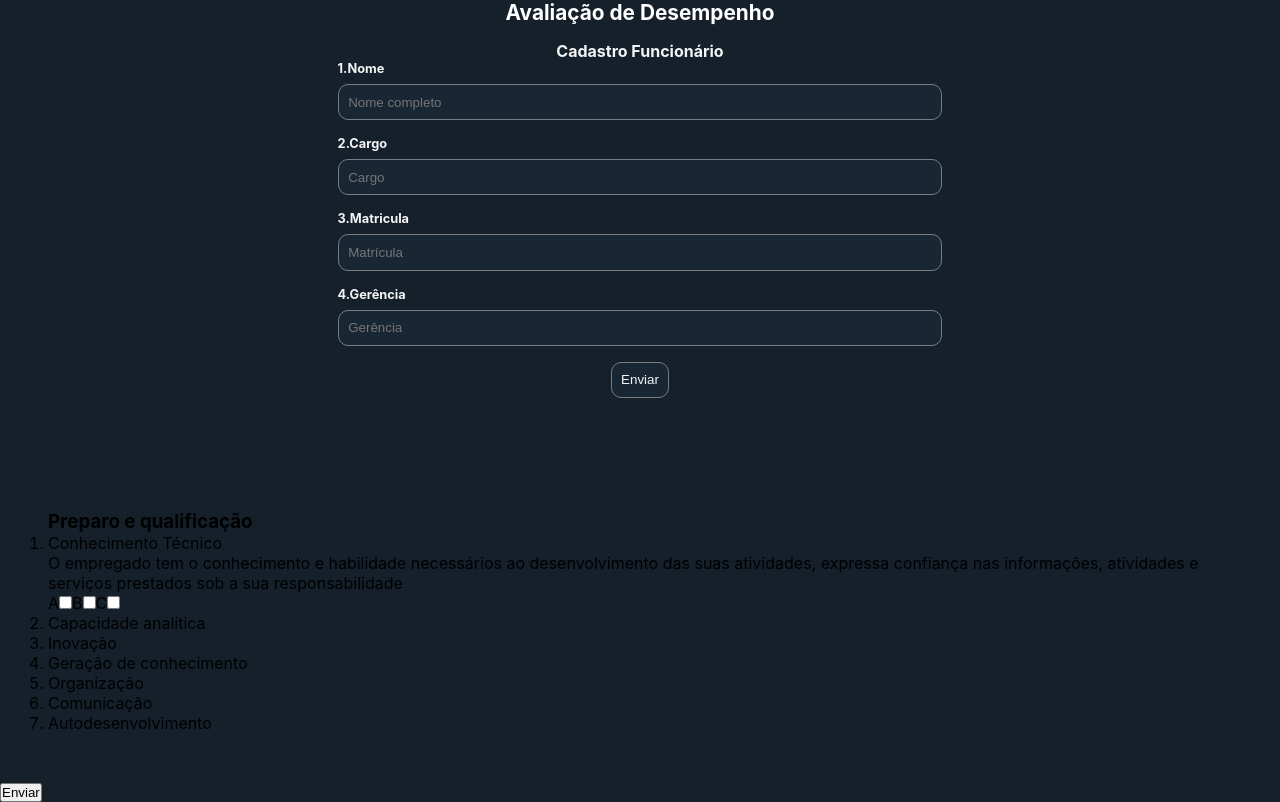
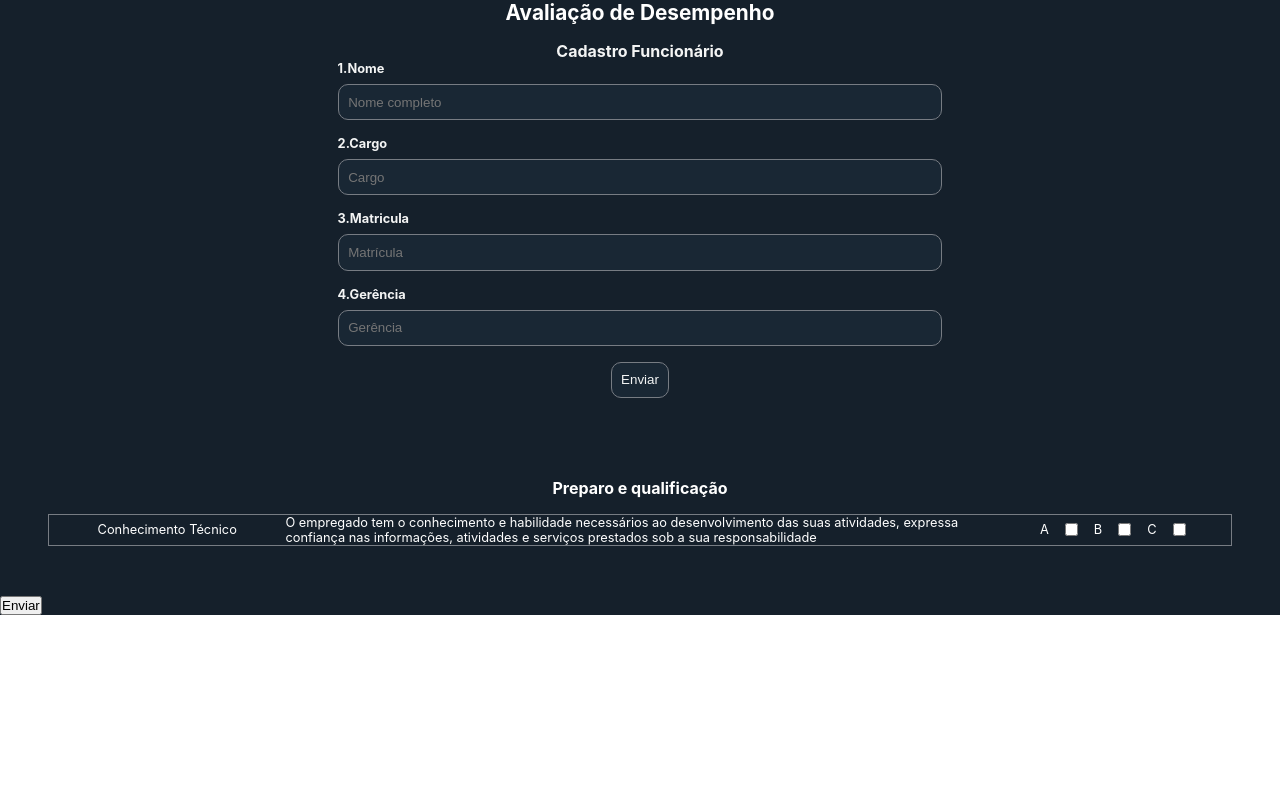
Before and after one commit to Leandro-Frota/appAvaliacaoDesempenho, a React (Create React App) app: page / in a window 1280 px wide. Built offline with nearby package versions, Linux system fonts and the light colour scheme.

Commit message:
Alt rename, style component Quiz

```diff
--- a/src/App.js
+++ b/src/App.js
@@ -2,7 +2,7 @@
 import { useState } from 'react';
 import './App.css';
 import Cadastro from './Componentes/Cadastro/Cadastro.jsx';
-import PreparoQualificacao from './Componentes/PreparoQualificacao/PreparoQualificacao.jsx'
+import Quiz from './Componentes/Quiz/Quiz.jsx'
 
 function App() {
 
@@ -48,7 +48,7 @@
          updateManagement={updateManagement}
          updateListEmploy = {updateListEmploy}
          />
-        <PreparoQualificacao/>
+        <Quiz/>
         <button>Enviar</button>
       </form>
 
--- a/src/Componentes/PreparoQualificacao/PreparoQualificacao.css
+++ /dev/null
@@ -1,5 +0,0 @@
-.wrapperPreparationQaulification{
-    width: 100%;
-    margin-top: 3rem ;
-    padding: 3rem;
-}
--- /dev/null
+++ b/src/Componentes/Quiz/Quiz.css
@@ -0,0 +1,42 @@
+.wrapper{
+    width: 100%;
+    margin-top: 1rem ;
+    padding: 3rem;
+    color: #fff;
+
+
+}
+
+h3{
+    text-align: center;
+    margin-bottom: 1rem;
+    font-size: 1rem;
+}
+
+.list{
+    display: flex;
+    justify-content: space-between;
+    border: 1px solid #777C83 ;
+    font-size: 0.8rem;
+}
+
+.list div{
+    /* flex: 1; */
+    display: flex;
+   justify-content: center;
+    align-items: center;
+}
+
+.question{
+    width: 20%;
+}
+
+.questionDescription{
+    width: 60%;
+}
+
+.questionValues{
+    width: 20%;
+    gap: 1rem;
+
+}
--- a/src/Componentes/PreparoQualificacao/PreparoQualificacao.jsx
+++ b/src/Componentes/Quiz/Quiz.jsx
@@ -1,22 +1,21 @@
-import './PreparoQualificacao.css'
+import './Quiz.css'
 
-function PreparoQualificacao(){
+function Quiz(){
     return(
-        <div className='wrapperPreparationQaulification'>
+        <div className='wrapper'>
             <h3>Preparo e qualificação</h3>
-            <ol className='listPrepQualification'>
-                <li>
-                    <div>
+            <div className='list'>
+                    <div className='question'>
                         <p>Conhecimento Técnico</p>
                     </div>
-                    <div>
+                    <div className='questionDescription'>
                        <p> O empregado tem o conhecimento e habilidade necessários
                         ao desenvolvimento das suas atividades, expressa confiança
                         nas informações, atividades e serviços prestados sob a sua responsabilidade
                         </p>
                     </div>
-                    <div>
-                        <label htmlFor="inputA">A</label>
+                    <div className='questionValues'>
+                        <label for="inputA" htmlFor="inputA">A</label>
                         <input className='inputA' type="checkbox" />
                         <label htmlFor="inputB">B</label>
                         <input className='inputB' type="checkbox" />
@@ -24,17 +23,12 @@
                         <input className='inpuC' type="checkbox" />
 
                     </div>
-                </li>
-                <li>Capacidade analítica</li>
-                <li>Inovação</li>
-                <li>Geração de conhecimento</li>
-                <li>Organização</li>
-                <li>Comunicação</li>
-                <li>Autodesenvolvimento</li>
-            </ol>
+
+
+            </div>
 
         </div>
     )
 }
 
-export default PreparoQualificacao
+export default Quiz
```
